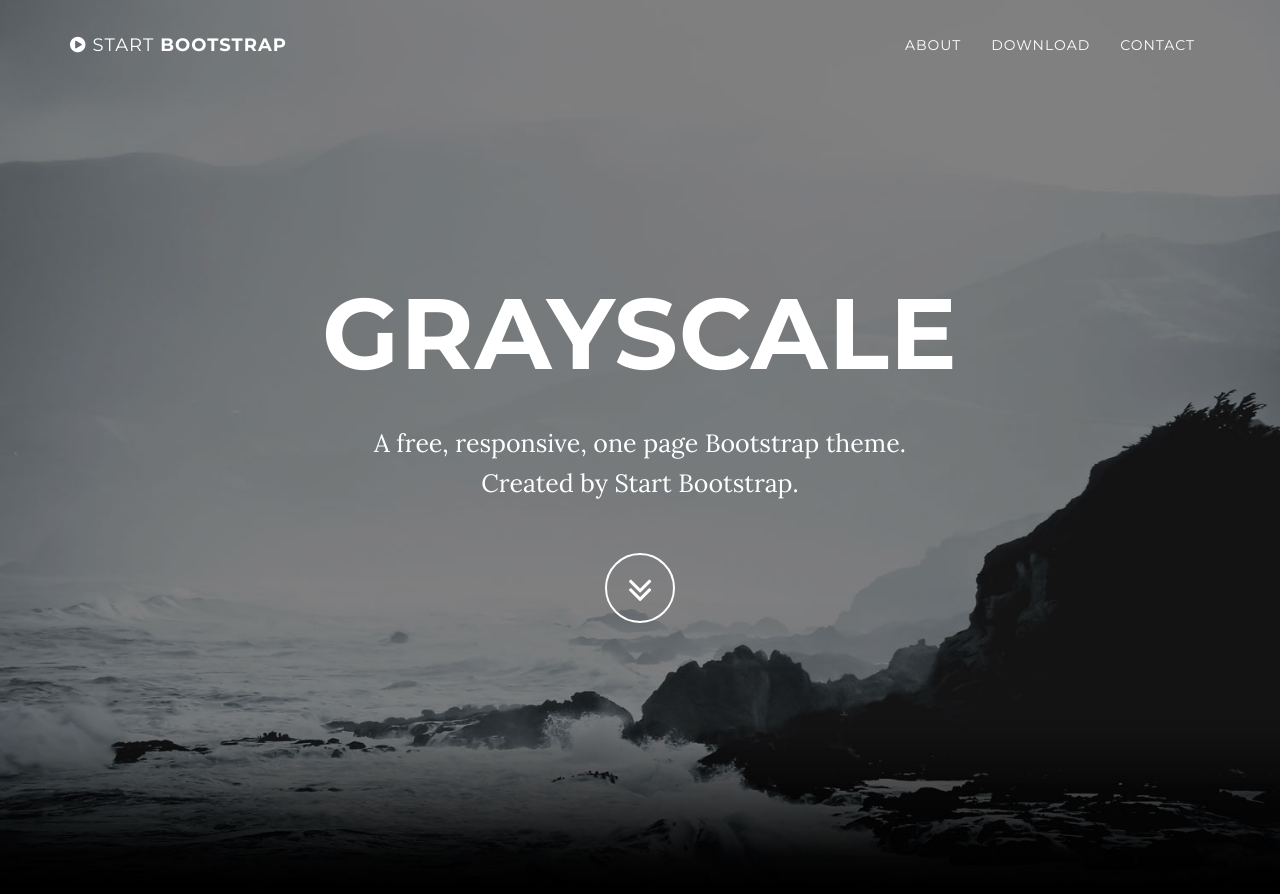
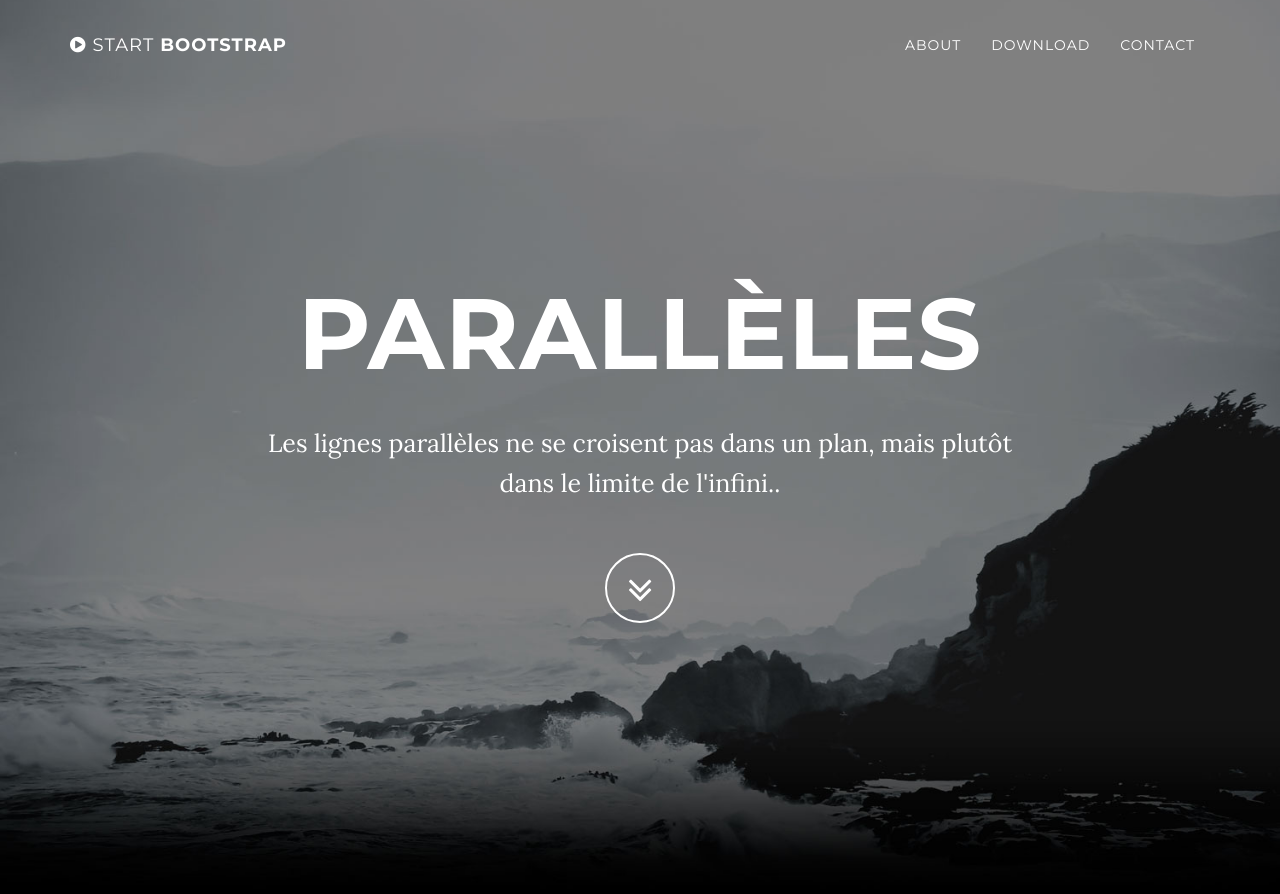
Before and after one commit to fzarur/fzarur.github.io, a Jekyll site: the page built from index.html, in a window 1280 px wide and 900 px high. Shown: the top 894 px of the window. Built offline with Jekyll 4.4.1, drawn with Linux system fonts in a browser that asks for light colours.

Commit message:
header update

```diff
--- a/_includes/header.html
+++ b/_includes/header.html
@@ -4,8 +4,8 @@
             <div class="container">
                 <div class="row">
                     <div class="col-md-8 col-md-offset-2">
-                        <h1 class="brand-heading">Grayscale</h1>
-                        <p class="intro-text">A free, responsive, one page Bootstrap theme.<br>Created by Start Bootstrap.</p>
+                        <h1 class="brand-heading">Parallèles</h1>
+                        <p class="intro-text">Les lignes parallèles ne se croisent pas dans un plan, mais plutôt dans le limite de l'infini..</p>
                         <a href="#about" class="btn btn-circle page-scroll">
                             <i class="fa fa-angle-double-down animated"></i>
                         </a>
```
